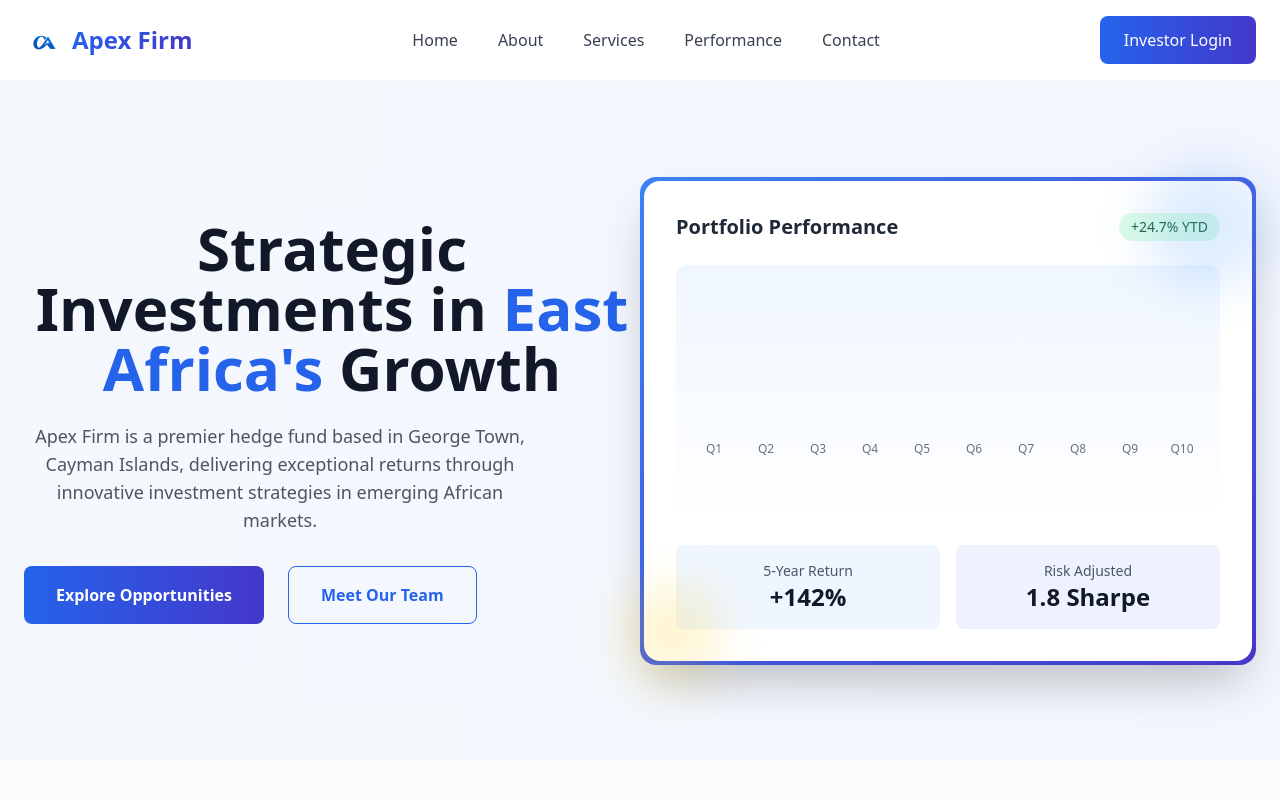
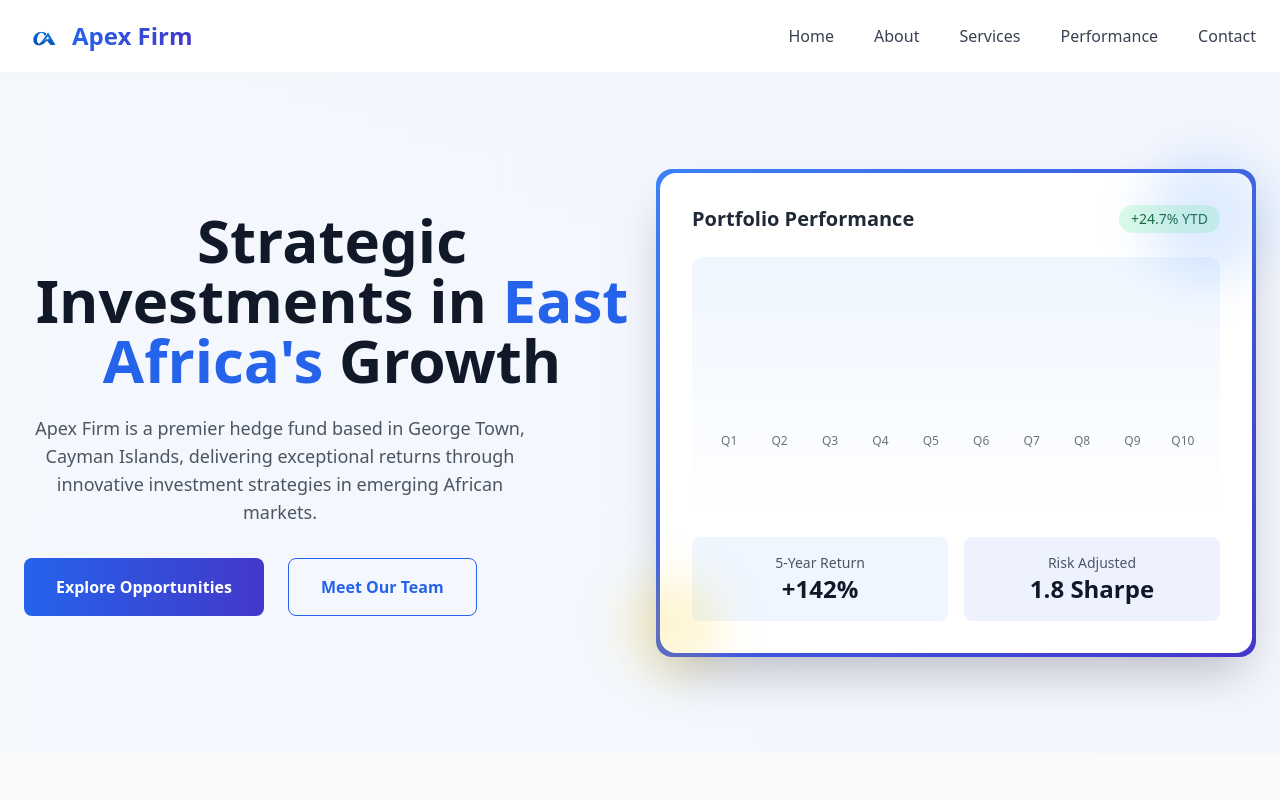
Before and after one commit to didierdrin/apex-firm, a React (Create React App) app: page / in a window 1280 px wide. Shown: the top 800 px of the page. Built offline with nearby package versions, Linux system fonts and the light colour scheme.

Commit message:
Latest updates 1151

```diff
--- a/src/ApexFirmLandingPage.jsx
+++ b/src/ApexFirmLandingPage.jsx
@@ -32,11 +32,11 @@ const ApexFirmLandingPage = () => {
                             <a href="#contact" className="text-gray-700 hover:text-blue-600 font-medium transition">Contact</a>
                         </div>
 
-                        <div className="hidden md:block">
+                        {/* <div className="hidden md:block">
                             <button className="bg-gradient-to-r from-blue-600 to-indigo-700 text-white px-6 py-3 rounded-lg font-medium hover:shadow-lg transition-all">
                                 Investor Login
                             </button>
-                        </div>
+                        </div> */}
 
                         {/* Mobile Menu Button */}
                         <button
@@ -88,7 +88,7 @@ const ApexFirmLandingPage = () => {
                             </div>
                         </div>
                         <div className="md:w-1/2 relative">
-                            <div className="bg-gradient-to-br from-blue-500 to-indigo-700 rounded-2xl p-1 shadow-2xl">
+                            <div className="bg-gradient-to-br from-blue-500 to-indigo-700 rounded-2xl p-1 shadow-2xl ml-4">
                                 <div className="bg-white rounded-2xl p-8">
                                     <div className="flex justify-between items-center mb-6">
                                         <h3 className="text-xl font-bold text-gray-800">Portfolio Performance</h3>
```
